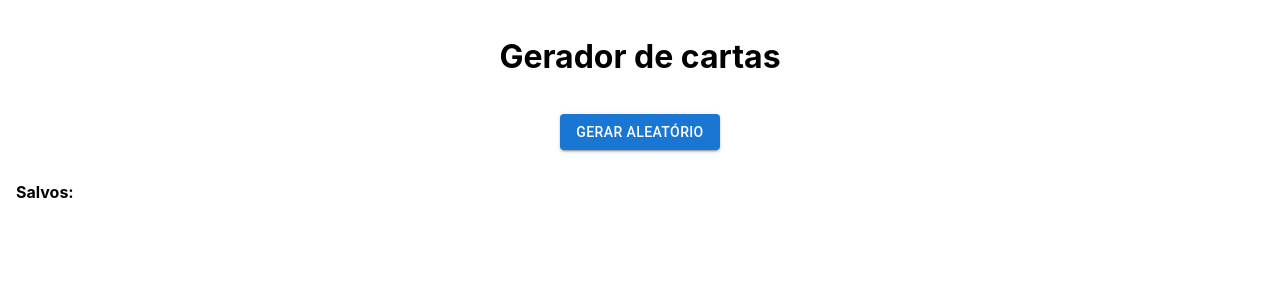
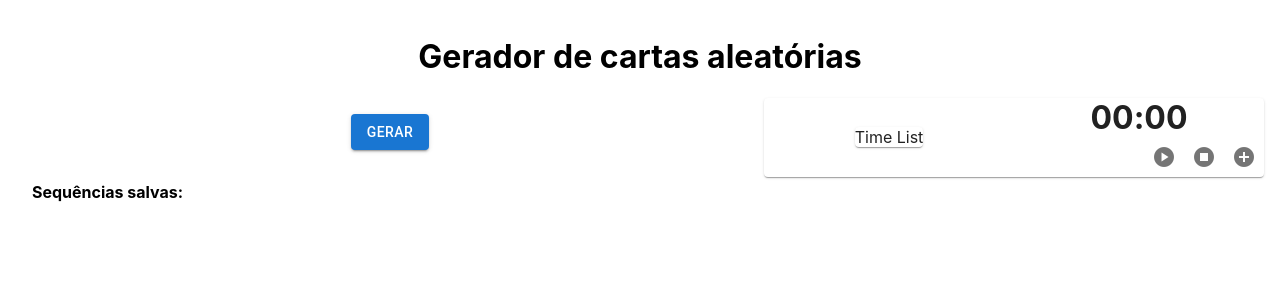
Before and after one commit to aironherbert/mental-palace, a React (Create React App) app: page / in a window 1280 px wide. Shown: the top 300 px of the page. Built offline with nearby package versions, Linux system fonts and the light colour scheme.

Commit message:
feat: adição de stopwatch

```diff
--- a/src/App.css
+++ b/src/App.css
@@ -1,3 +1,6 @@
+* {
+  box-sizing: border-box;
+}
 .App {
   padding: 1em;
   display: flex;
--- a/src/App.tsx
+++ b/src/App.tsx
@@ -1,7 +1,9 @@
 import styled from "@emotion/styled";
 import { Button, Icon, IconButton } from "@mui/material";
-import { useCallback, useEffect, useState } from "react";
+import { useCallback, useState } from "react";
 import "./App.css";
+import Stopwatch from "./components/stopwatch";
+import usePersistentState from "./helpers/use-persistent-state";
 const NIPES = ["diamonds", "clubs", "hearts", "spades"];
 const VALUES = [
   "2",
@@ -82,7 +84,7 @@ const SaveCard = styled.div`
   }
 `;
 
-function GenerateCard({ nipe, value }: { nipe: string; value: string }) {
+function GenerateCard({ nipe, value }: CardType) {
   return (
     <Card>
       <h1>{value}</h1>
@@ -94,40 +96,33 @@ function GenerateCard({ nipe, value }: { nipe: string; value: string }) {
   );
 }
 
+interface CardType {
+  nipe: string;
+  value: string;
+}
+
 export default function App() {
-  const [cards, setCards] = useState<{ nipe: string; value: string }[]>();
-  const [savedCards, setSavedCards] =
-    useState<Record<string, { nipe: string; value: string }[]>>();
-
-  const syncData = useCallback(() => {
-    setSavedCards(JSON.parse(localStorage.getItem("saved-cards") ?? "{}"));
-  }, []);
-
-  useEffect(() => {
-    const savedCards = localStorage.getItem("saved-cards");
-    if (savedCards) {
-      setSavedCards(JSON.parse(savedCards));
-    }
-  }, []);
+  const [cards, setCards] = useState<CardType[]>();
+  const [savedCards, setSavedCards] = usePersistentState(
+    "saved-cards",
+    {} as { [key: string]: CardType[] }
+  );
 
   const save = useCallback(
-    (cards?: { nipe: string; value: string }[]) => {
+    (cards?: CardType[]) => {
       const date = new Date().toLocaleString() ?? "no-date";
-      const previous = JSON.parse(localStorage.getItem("saved-cards") ?? "{}");
-      localStorage.setItem(
-        "saved-cards",
-        JSON.stringify({
-          ...previous,
+      setSavedCards((prev: { [key: string]: CardType[] }) => {
+        return {
+          ...prev,
           [date]: cards ?? [],
-        })
-      );
-      syncData();
+        };
+      });
     },
-    [syncData]
+    [setSavedCards]
   );
 
   const generate = useCallback(() => {
-    const cards = new Set<{ nipe: string; value: string }>();
+    const cards = new Set<CardType>();
     for (let i = 0; i < 4; i++) {
       for (let j = 0; j < 13; j++) {
         cards.add({ nipe: NIPES[i], value: VALUES[j] });
@@ -145,21 +140,22 @@ export default function App() {
     (key: string) => {
       const newSavedCards = { ...savedCards };
       delete newSavedCards[key];
-
-      localStorage.setItem(
-        "saved-cards",
-        JSON.stringify({
-          ...newSavedCards,
-        })
-      );
-      syncData();
+      setSavedCards(newSavedCards);
     },
-    [savedCards, syncData]
+    [savedCards, setSavedCards]
   );
 
   return (
     <div className="App">
-      <h1>Gerador de cartas</h1>
+      <h1>Gerador de cartas aleatórias</h1>
+      <div style={{ display: "flex", width: "100%" }}>
+        <div
+          style={{
+            display: "flex",
+            flexDirection: "column",
+            width: "100%",
+          }}
+        >
           <div
             style={{
               display: "flex",
@@ -168,8 +164,12 @@ export default function App() {
               padding: "1em",
             }}
           >
-        <Button variant="contained" color="primary" onClick={() => generate()}>
-          Gerar aleatório
+            <Button
+              variant="contained"
+              color="primary"
+              onClick={() => generate()}
+            >
+              Gerar
             </Button>
             {/* <Button
           variant="contained"
@@ -190,12 +190,12 @@ export default function App() {
             style={{
               width: "100%",
               display: "flex",
-          gap: "10px",
+              gap: "5px",
               padding: "1em",
               flexWrap: "wrap",
             }}
           >
-        <span style={{ fontWeight: "bold" }}>Salvos:</span>
+            <span style={{ fontWeight: "bold" }}>Sequências salvas:</span>
             {Object.keys(savedCards ?? {}).map((key) => (
               <SaveCard
                 key={key}
@@ -215,6 +215,11 @@ export default function App() {
               </SaveCard>
             ))}
           </div>
+        </div>
+        <div style={{ flex: 1 }}>
+          <Stopwatch />
+        </div>
+      </div>
       <div
         style={{ display: "flex", flexWrap: "wrap", justifyContent: "center" }}
       >
--- /dev/null
+++ b/src/components/stopwatch.tsx
@@ -0,0 +1,90 @@
+import styled from "@emotion/styled";
+import { Card, Icon, IconButton } from "@mui/material";
+import { useCallback, useEffect, useRef, useState } from "react";
+
+const TimeList = styled.div`
+  display: flex;
+  flex-direction: row;
+  justify-content: center;
+  align-items: center;
+  flex: 1;
+`;
+const Display = styled.div`
+  display: flex;
+  flex-direction: row;
+  justify-content: center;
+  align-items: center;
+  flex: 1;
+
+  h1 {
+    margin: 0;
+    padding: 0;
+    font-stretch: expanded;
+  }
+`;
+export default function Stopwatch() {
+  const [minutes, setMinutes] = useState("00");
+  const [seconds, setSeconds] = useState("00");
+  const [play, setPlay] = useState(false);
+  const timer = useRef<NodeJS.Timeout>();
+
+  useEffect(() => {
+    if (play) {
+      timer.current = setInterval(() => {
+        setSeconds((prev) => {
+          if (prev === "59") {
+            setMinutes((prev) => {
+              if (prev === "59") {
+                return "00";
+              } else {
+                return String(parseInt(prev, 10) + 1).padStart(2, "0");
+              }
+            });
+            return "00";
+          } else {
+            return String(parseInt(prev, 10) + 1).padStart(2, "0");
+          }
+        });
+      }, 1000);
+    }
+    return () => {
+      if (timer.current) {
+        clearInterval(timer.current);
+      }
+    };
+  }, [play]);
+
+  const reset = useCallback(() => {
+    setPlay(false);
+    setMinutes("00");
+    setSeconds("00");
+  }, []);
+
+  return (
+    <Card>
+      <div style={{ display: "flex", width: "500px" }}>
+        <TimeList>
+          <Card>Time List</Card>
+        </TimeList>
+        <div style={{ flex: 1, display: "flex", flexDirection: "column" }}>
+          <Display>
+            <h1>{minutes}</h1>
+            <h1>:</h1>
+            <h1>{seconds}</h1>
+          </Display>
+          <div style={{ display: "flex", justifyContent: "end" }}>
+            <IconButton onClick={() => setPlay((prev) => !prev)}>
+              {play ? <Icon>pause_circle</Icon> : <Icon>play_circle</Icon>}
+            </IconButton>
+            <IconButton onClick={() => reset()}>
+              <Icon>stop_circle</Icon>
+            </IconButton>
+            <IconButton>
+              <Icon>add_circle</Icon>
+            </IconButton>
+          </div>
+        </div>
+      </div>
+    </Card>
+  );
+}
--- /dev/null
+++ b/src/helpers/use-persistent-state.tsx
@@ -0,0 +1,21 @@
+import { useState } from "react";
+
+export default function usePersistentState(key: string, defaultValue: any) {
+  const [state, setState] = useState(() => {
+    const valueInLocalStorage = localStorage.getItem(key);
+    if (valueInLocalStorage) {
+      return JSON.parse(valueInLocalStorage);
+    }
+    return defaultValue;
+  });
+
+  function setPersistentState(newState: ((prevState: any) => any) | any) {
+    const newStateValue =
+      typeof newState === "function" ? newState(state) : newState;
+    setState(newStateValue);
+
+    localStorage.setItem(key, JSON.stringify(newStateValue));
+  }
+
+  return [state, setPersistentState];
+}
```
Lines whose indentation alone changed are shown as unchanged.
